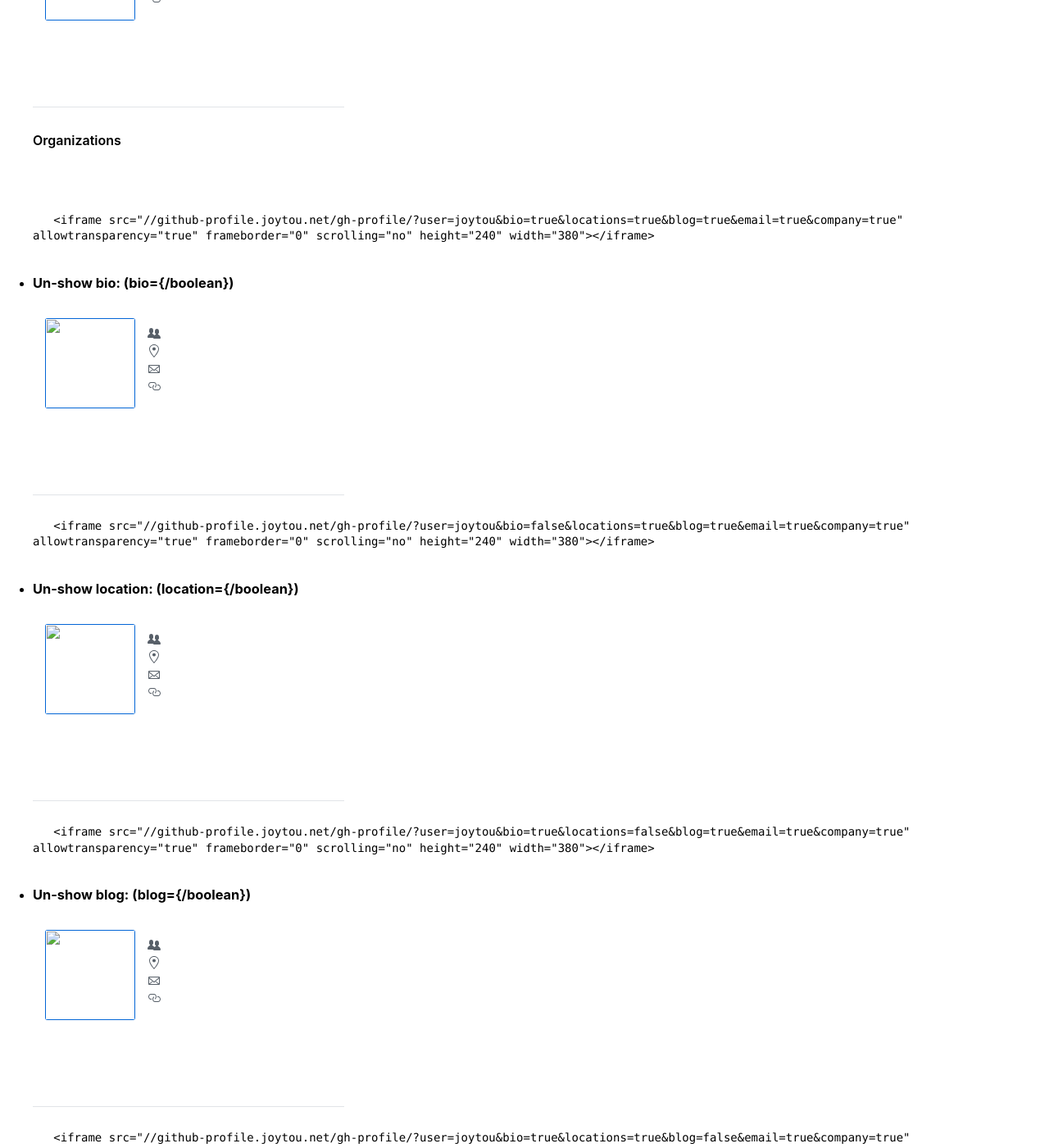
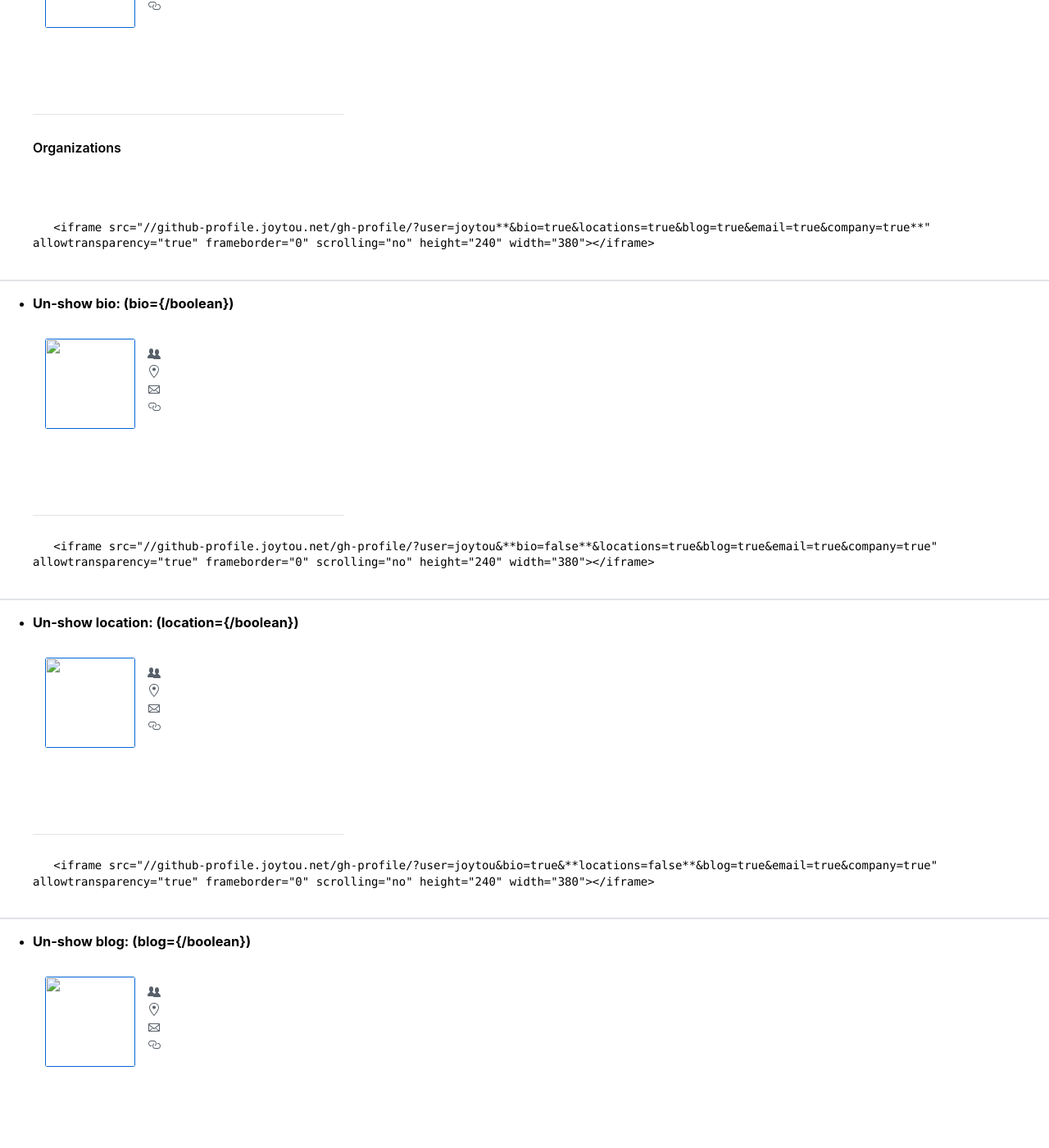
Before and after one commit to joytou/github-profile, a Jekyll site: the page built from index.md, in a window 1280 px wide and 1400 px high, scrolled down 396 px. Shown: the whole window at 82% size. Built offline with Jekyll 4.4.1, drawn with Linux system fonts in a browser that asks for light colours; our own code applies the rules of GitHub Pages for plain Markdown files; some of the changed text lies outside the part shown.

Commit message:
Improve home page style.

```diff
--- a/index.md
+++ b/index.md
@@ -10,6 +10,7 @@ Showcase your GitHub account's profile with GitHub offical page style.
 
 
 -------
+-------
 
 
 
@@ -17,46 +18,68 @@ Showcase your GitHub account's profile with GitHub offical page style.
  - ### Show all:
    <iframe src="//github-profile.joytou.net/gh-profile/?user=joytou&bio=true&locations=true&blog=true&email=true&company=true" allowtransparency="true" frameborder="0" scrolling="no" height="340" width="380"></iframe>
    {% highlight html%}
-   <iframe src="//github-profile.joytou.net/gh-profile/?user=joytou&bio=true&locations=true&blog=true&email=true&company=true" allowtransparency="true" frameborder="0" scrolling="no" height="240" width="380"></iframe>
+   <iframe src="//github-profile.joytou.net/gh-profile/?user=joytou**&bio=true&locations=true&blog=true&email=true&company=true**" allowtransparency="true" frameborder="0" scrolling="no" height="240" width="380"></iframe>
    {% endhighlight %}
+
+   -------
+
  - ### Un-show bio: (bio={/boolean})
    <iframe src="//github-profile.joytou.net/gh-profile/?user=joytou&bio=false&locations=true&blog=true&email=true&company=true" allowtransparency="true" frameborder="0" scrolling="no" height="240" width="380"></iframe>
    {% highlight html%}
-   <iframe src="//github-profile.joytou.net/gh-profile/?user=joytou&bio=false&locations=true&blog=true&email=true&company=true" allowtransparency="true" frameborder="0" scrolling="no" height="240" width="380"></iframe>
+   <iframe src="//github-profile.joytou.net/gh-profile/?user=joytou&**bio=false**&locations=true&blog=true&email=true&company=true" allowtransparency="true" frameborder="0" scrolling="no" height="240" width="380"></iframe>
    {% endhighlight %}
+
+   -------
+
  - ### Un-show location: (location={/boolean})
    <iframe src="//github-profile.joytou.net/gh-profile/?user=joytou&bio=true&locations=false&blog=true&email=true&company=true" allowtransparency="true" frameborder="0" scrolling="no" height="240" width="380"></iframe>
    {% highlight html%}
-   <iframe src="//github-profile.joytou.net/gh-profile/?user=joytou&bio=true&locations=false&blog=true&email=true&company=true" allowtransparency="true" frameborder="0" scrolling="no" height="240" width="380"></iframe>
+   <iframe src="//github-profile.joytou.net/gh-profile/?user=joytou&bio=true&**locations=false**&blog=true&email=true&company=true" allowtransparency="true" frameborder="0" scrolling="no" height="240" width="380"></iframe>
    {% endhighlight %}
+
+   -------
+
  - ### Un-show blog: (blog={/boolean})
    <iframe src="//github-profile.joytou.net/gh-profile/?user=joytou&bio=true&locations=true&blog=false&email=true&company=true" allowtransparency="true" frameborder="0" scrolling="no" height="240" width="380"></iframe>
    {% highlight html%}
-   <iframe src="//github-profile.joytou.net/gh-profile/?user=joytou&bio=true&locations=true&blog=false&email=true&company=true" allowtransparency="true" frameborder="0" scrolling="no" height="240" width="380"></iframe>
+   <iframe src="//github-profile.joytou.net/gh-profile/?user=joytou&bio=true&locations=true&**blog=false**&email=true&company=true" allowtransparency="true" frameborder="0" scrolling="no" height="240" width="380"></iframe>
    {% endhighlight %}
+
+   -------
+
  - ### Un-show email: (email={/boolean})
    <iframe src="//github-profile.joytou.net/gh-profile/?user=joytou&bio=true&locations=true&blog=true&email=false&company=true" allowtransparency="true" frameborder="0" scrolling="no" height="240" width="380"></iframe>
    {% highlight html%}
-   <iframe src="//github-profile.joytou.net/gh-profile/?user=joytou&bio=true&locations=true&blog=true&email=false&company=true" allowtransparency="true" frameborder="0" scrolling="no" height="240" width="380"></iframe>
+   <iframe src="//github-profile.joytou.net/gh-profile/?user=joytou&bio=true&locations=true&blog=true&**email=false**&company=true" allowtransparency="true" frameborder="0" scrolling="no" height="240" width="380"></iframe>
    {% endhighlight %}
+
+   -------
+
  - ### Un-show company: (company={/boolean})
    <iframe src="//github-profile.joytou.net/gh-profile/?user=joytou&bio=true&locations=true&blog=true&email=true&company=false" allowtransparency="true" frameborder="0" scrolling="no" height="240" width="380"></iframe>
    {% highlight html%}
-   <iframe src="//github-profile.joytou.net/gh-profile/?user=joytou&bio=true&locations=true&blog=true&email=true&company=false" allowtransparency="true" frameborder="0" scrolling="no" height="240" width="380"></iframe>
+   <iframe src="//github-profile.joytou.net/gh-profile/?user=joytou&bio=true&locations=true&blog=true&email=true&**company=false**" allowtransparency="true" frameborder="0" scrolling="no" height="240" width="380"></iframe>
    {% endhighlight %}
+
+   -------
+
  - ### Show basic page without optional parameters:
    <iframe src="//github-profile.joytou.net/gh-profile/?user=joytou" allowtransparency="true" frameborder="0" scrolling="no" height="240" width="380"></iframe>
    {% highlight html%}
-   <iframe src="//github-profile.joytou.net/gh-profile/?user=joytou" allowtransparency="true" frameborder="0" scrolling="no" height="240" width="380"></iframe>
+   <iframe src="//github-profile.joytou.net/gh-profile/**?user=joytou**" allowtransparency="true" frameborder="0" scrolling="no" height="240" width="380"></iframe>
    {% endhighlight %}
+
+   -------
+
  - ### Auto-adjust iframe height: (iframeid={/id})
    <iframe id="fr" src="//github-profile.joytou.net/gh-profile/?user=joytou&bio=true&locations=true&blog=true&email=true&company=true&iframeid=fr" allowtransparency="true" frameborder="0" scrolling="no" height="340" width="380"></iframe>
    {% highlight html%}
-   <iframe id="fr" src="//github-profile.joytou.net/gh-profile/?user=joytou&bio=true&locations=true&blog=true&email=true&company=true&iframeid=fr" allowtransparency="true" frameborder="0" scrolling="no" height="240" width="380"></iframe>
+   <iframe **id="fr"** src="//github-profile.joytou.net/gh-profile/?user=joytou&bio=true&locations=true&blog=true&email=true&company=true**&iframeid=fr**" allowtransparency="true" frameborder="0" scrolling="no" height="240" width="380"></iframe>
    {% endhighlight %}
 
 
 
+-------
 -------
 
 
@@ -69,6 +92,7 @@ You **must** declare a value for each of the following URL parameters:
 |:----------:|:----------:|
 |  `user`  | GitHub username that you own |
 
+-------
 
 ### Optional Parameters
 The following URL parameters are **not** required. Add them as you wish.
@@ -80,10 +104,11 @@ The following URL parameters are **not** required. Add them as you wish.
 |      `blog`          |      Show your account's **blog** record. *none* by default or  `true`      |
 |      `email`         |      Show your account's **email** record. *none* by default or  `true`      |
 |      `company` |       Show your account's **company** record. *none* by default or  `true`     |
-|      `iframeid`  |        The `id` attribute of your current iframe element. For auto adaptiving page height.        |
+|      `iframeid`  |        The **id** attribute of your current iframe element. For auto adaptiving page height.        |
 
 
 
+-------
 -------
 
 
@@ -94,6 +119,7 @@ You can view the update log by clicking on [View logs](http://github-profile.joy
 
 
 -------
+-------
 
 
 
```
